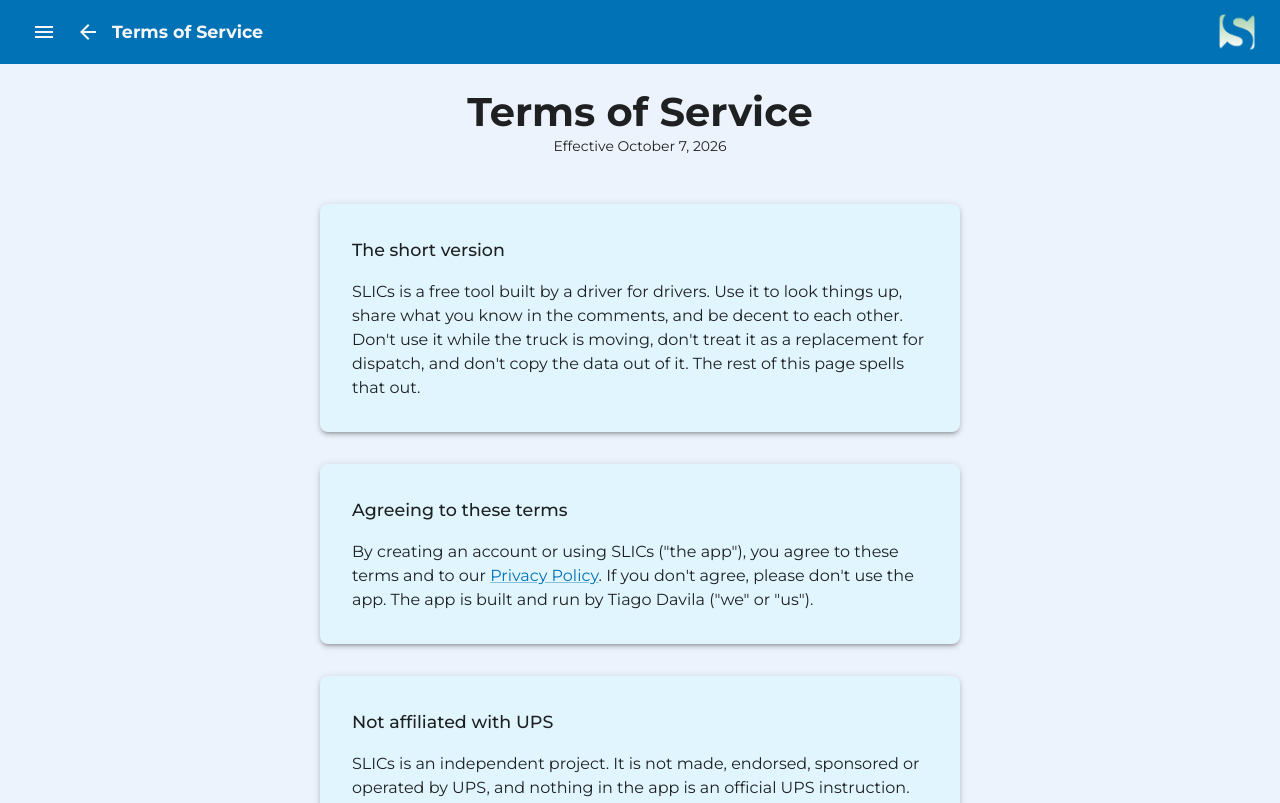
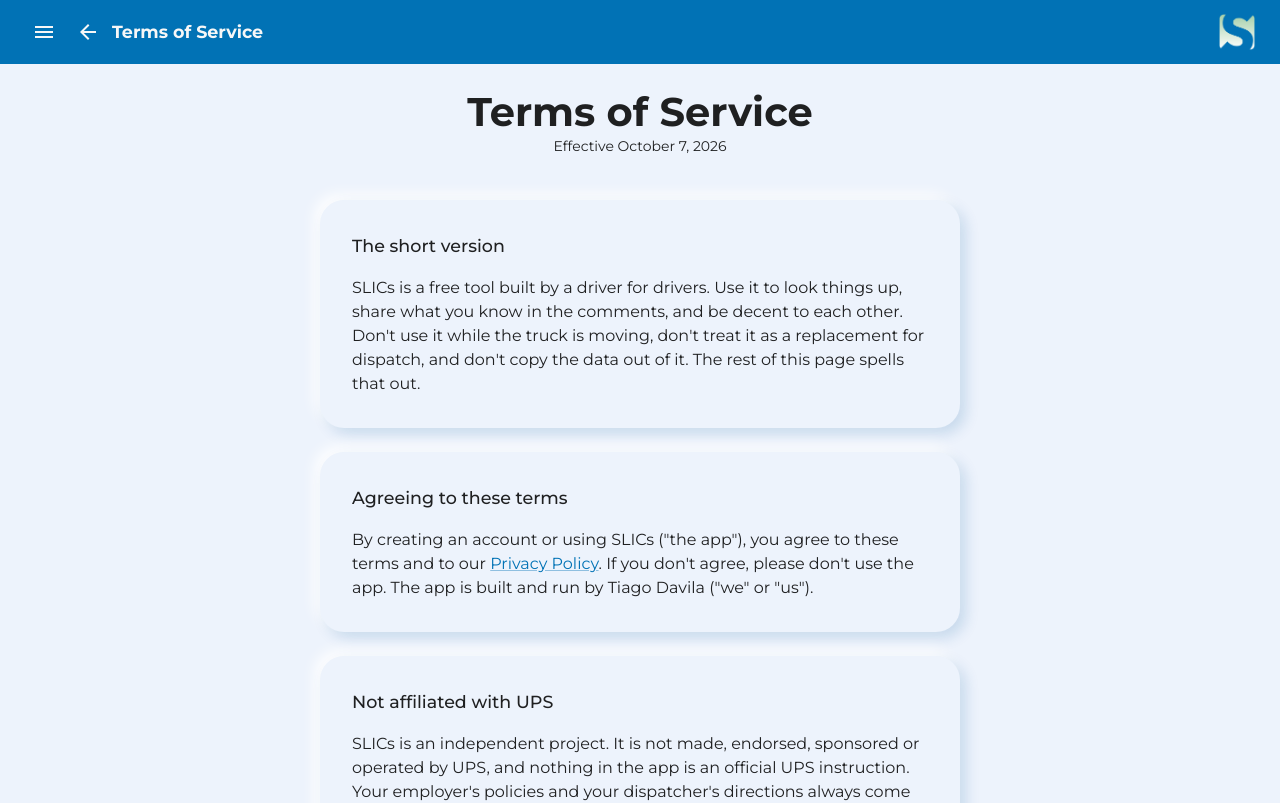
Before and after one commit to WebDevilishSmile/slics, a Next.js app: page /terms in a window 1280 px wide. Shown: the top 803 px of the page. Built offline with nearby package versions, Linux system fonts and the light colour scheme; no server answers; what @mui/material-nextjs would draw is missing.

Commit message:
10/8/2026 04:39 Privacy and Terms in the soft style: raised sections
Co-Authored-By: Claude Opus 5.5 <noreply@anthropic.com>

```diff
--- a/app/components/legal/LegalSection.jsx
+++ b/app/components/legal/LegalSection.jsx
@@ -1,22 +1,29 @@
 import theme from '@/utils/theme';
-import { Paper, Typography } from '@mui/material';
+import { Box, Typography } from '@mui/material';
 
+import { softRaised } from '../utility/soft';
+
+// One section of the privacy policy or terms: a soft raised card on the page
+// surface.
 export default function LegalSection({ title, children }) {
   return (
-    <Paper
+    <Box
       component='section'
-      elevation={3}
-      sx={{
-        width: '100%',
-        maxWidth: theme.layout.width.prose,
-        p: { xs: 2, sm: 4 },
-        my: 2,
-      }}
+      sx={[
+        softRaised(theme),
+        {
+          width: '100%',
+          maxWidth: theme.layout.width.prose,
+          p: { xs: 3, sm: 4 },
+          my: 1.5,
+          borderRadius: 3,
+        },
+      ]}
     >
       <Typography variant='h6' component='h3' sx={{ mb: 2 }}>
         {title}
       </Typography>
       {children}
-    </Paper>
+    </Box>
   );
 }
```
